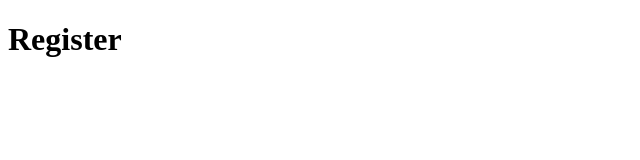
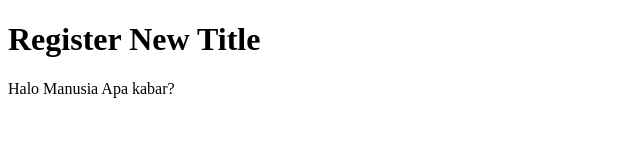
Before and after one commit to naufaldi/belajar-git-2, a plain HTML site: page register.html in a window 1280 px wide. Shown: the whole page, without its empty margins (0-640 px from the left). Drawn offline with Linux system fonts and the light colour scheme.

Commit message:
feat: add title and paragraf

```diff
--- a/register.html
+++ b/register.html
@@ -6,6 +6,7 @@
     <title>Document</title>
   </head>
   <body>
-    <h1>Register</h1>
+    <h1>Register New Title</h1>
+    <p>Halo Manusia Apa kabar?</p>
   </body>
 </html>
```
